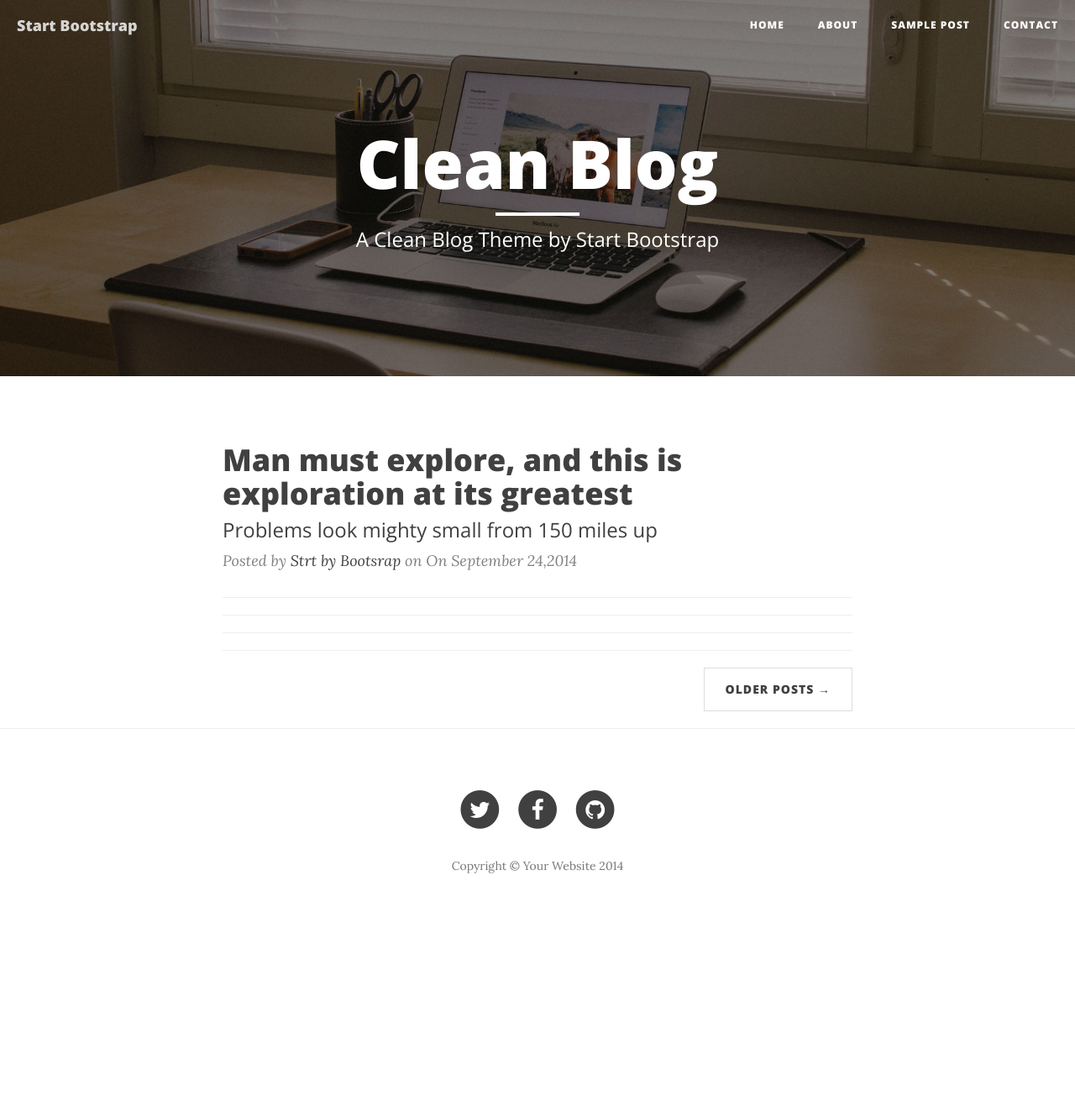
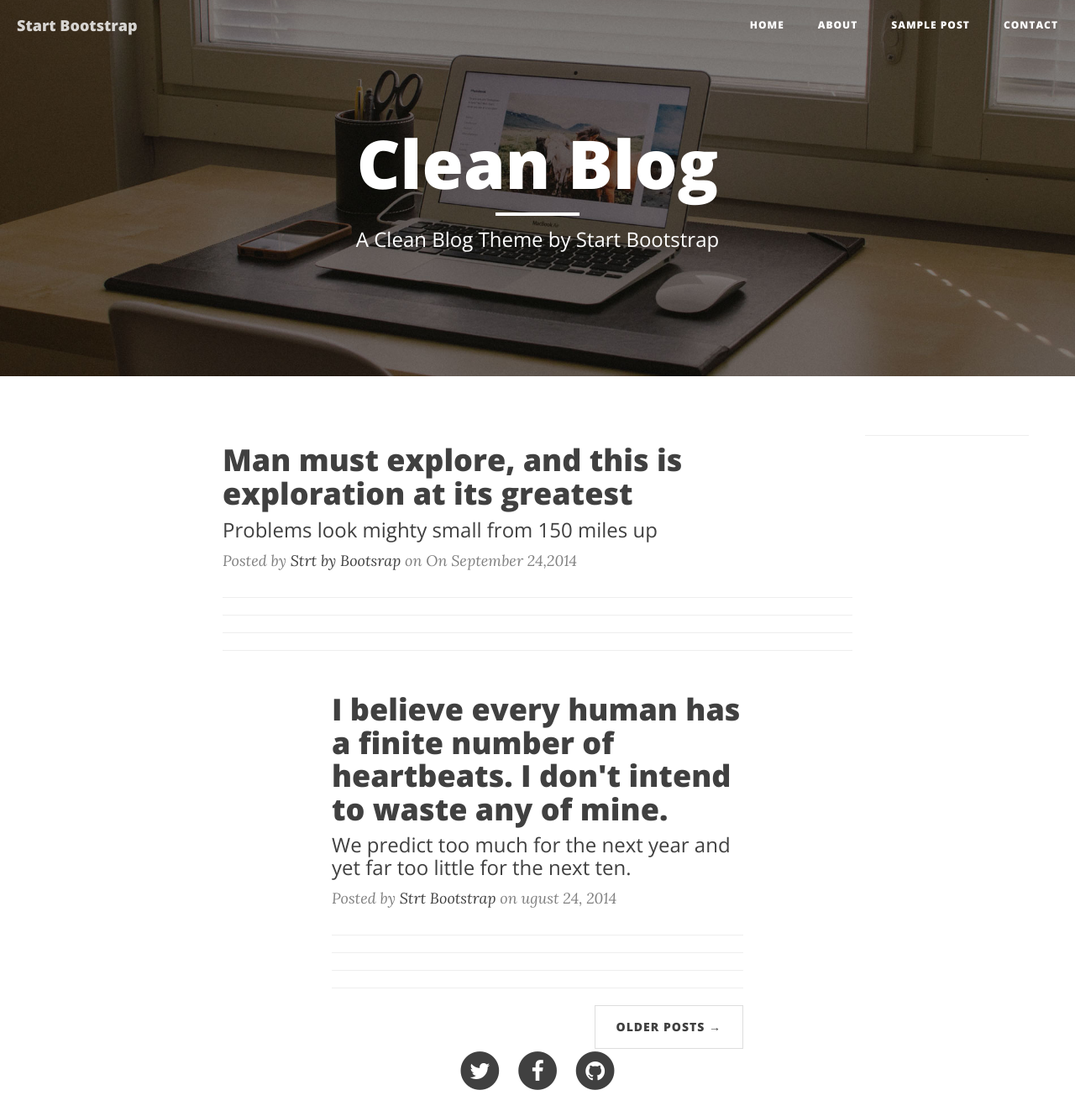
Before and after one commit to raitraak/pseudoprojekt, a PHP site: page / in a window 1280 px wide. Shown: the top 1323 px of the page at 84% size. Before the commit the page ends 1040 px from the top, so only its background shows below. Run offline with PHP 8.4, Linux system fonts and the light colour scheme; some libraries are stand-ins or nearby versions.

Commit message:
#29_Multifunktsionaalne massiiv [Delivers #104873458];

```diff
--- a/index.php
+++ b/index.php
@@ -1,13 +1,25 @@
 
 <?php
 
-$posts = array(
+$posts[] = array(
 
-    'title' => "Man must explore, and this is exploration at its greatest",
-    'subtitle' => 'Problems look mighty small from 150 miles up',
-    'author' => 'Strt by Bootsrap',
-    'date' => "On September 24,2014",
+"Man must explore, and this is exploration at its greatest",
+"Problems look mighty small from 150 miles up",
+"Strt by Bootsrap",
+"On September 24,2014"
+
 );
+
+$posts[] = array(
+
+    "I believe every human has a finite number of heartbeats. I don't intend to waste any of mine.",
+    "We predict too much for the next year and yet far too little for the next ten.",
+    "Strt Bootstrap",
+    "ugust 24, 2014"
+
+
+);
+
 
 ?>
 
@@ -101,18 +113,19 @@ $posts = array(
 
     <!-- Main Content -->
     <div class="container">
+        <?php foreach ($posts as $items): ?>
         <div class="row">
             <div class="col-lg-8 col-lg-offset-2 col-md-10 col-md-offset-1">
                 <div class="post-preview">
                     <a href="post.html">
                         <h2 class="post-title">
-                            <?=$posts['title']?>
+                            <?php echo "$items[0]"; ?>
                         </h2>
                         <h3 class="post-subtitle">
-                            <?=$posts['subtitle']?>
+                            <?php echo "$items[1]"; ?>
                         </h3>
                     </a>
-                    <p class="post-meta">Posted by <a href="#"><?=$posts['author']?></a> on <?=$posts['date']?></p>
+                    <p class="post-meta">Posted by <a href="#"><?php echo "$items[2]"; ?></a> on <?php echo "$items[3]"; ?></p>
                 </div>
                 <hr>
 
@@ -121,6 +134,7 @@ $posts = array(
                 <hr>
 
                 <hr>
+                <?php endforeach ?>
                 <!-- Pager -->
                 <ul class="pager">
                     <li class="next">
```
